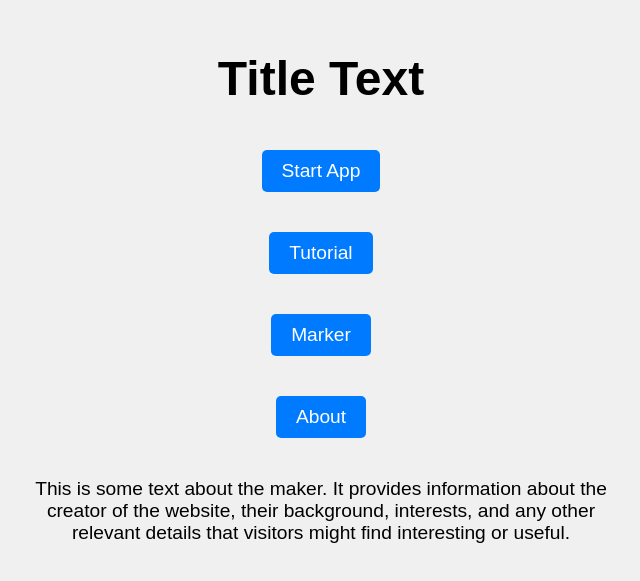
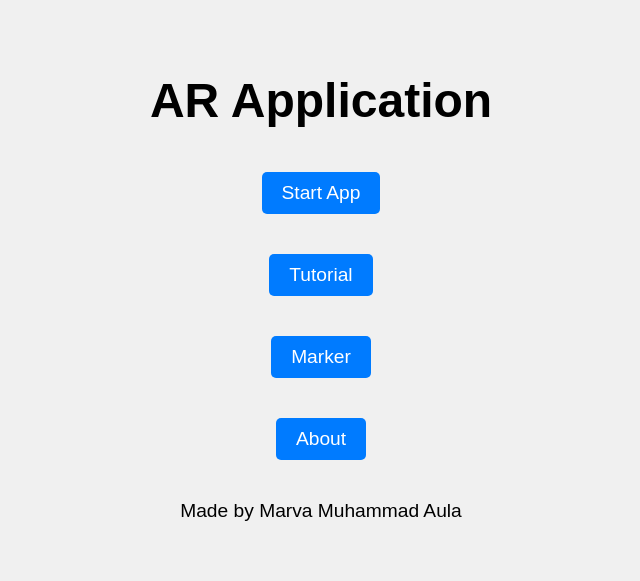
Before and after one commit to MarvaMA/MarvaMA.github.io, a plain HTML site: page ar/index.html in a window 1280 px wide. Shown: the part 105-686 px from the top of the page, without its empty margins (319-959 px from the left). Drawn offline with Linux system fonts and the light colour scheme.

Commit message:
Add page

```diff
--- a/ar/index.html
+++ b/ar/index.html
@@ -47,13 +47,13 @@
     </style>
 </head>
 <body>
-    <h1>Title Text</h1>
+    <h1>AR Application</h1>
     <a href="app.html" class="button">Start App</a>
     <a href="tutorial.html" class="button">Tutorial</a>
     <a href="marker.html" class="button">Marker</a>
     <a href="about.html" class="button">About</a>
     <p class="about">
-        This is some text about the maker. It provides information about the creator of the website, their background, interests, and any other relevant details that visitors might find interesting or useful.
+        Made by Marva Muhammad Aula
     </p>
 </body>
 </html>
```
Also changed, not shown: ar/about.html (added), ar/marker.html (added), ar/tutorial.html (added).
